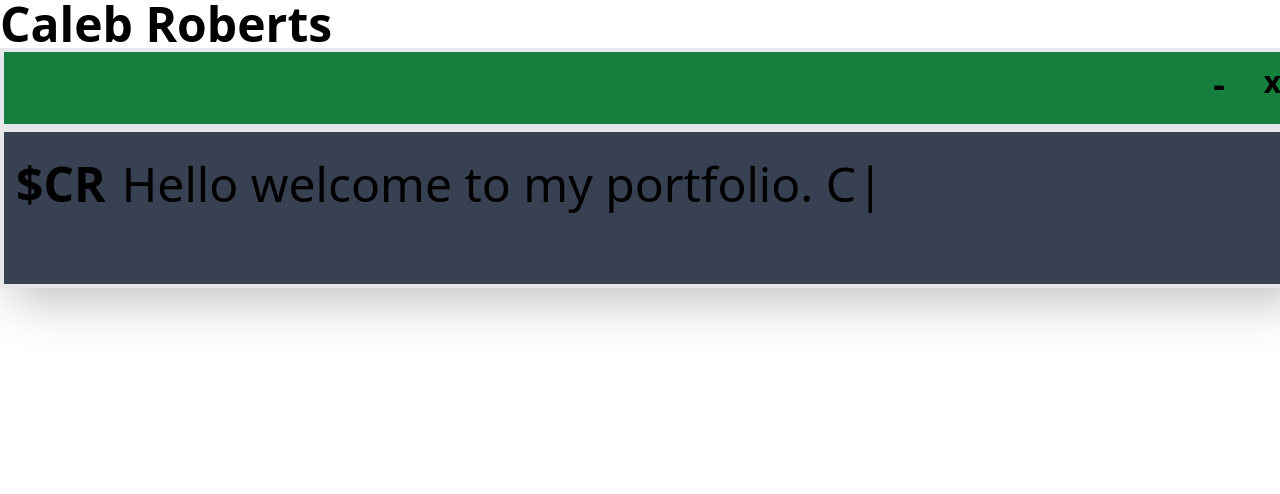
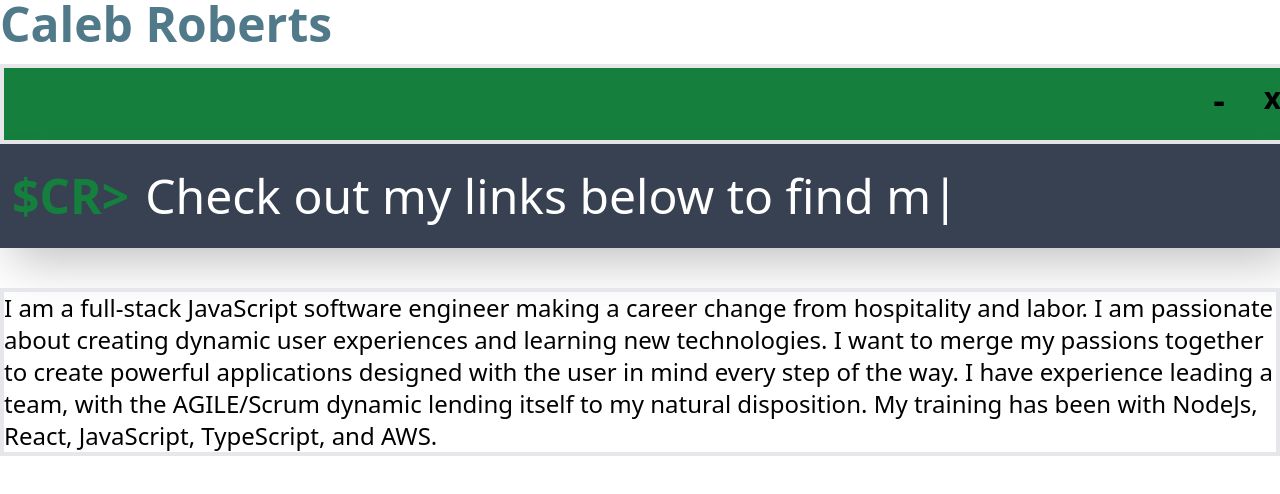
Before and after one commit to calebbbbs/portfolio, a React (Create React App) app in the folder frontend/: page / in a window 1280 px wide. Shown: the top 494 px of the page. Built offline with nearby package versions, Linux system fonts and the light colour scheme.

Commit message:
bio component init

```diff
--- a/frontend/src/App.js
+++ b/frontend/src/App.js
@@ -2,7 +2,7 @@ import Landing from './pages/Portfolio'
 function App() {
   return (
     <>
-      <div>
+      <div className=''>
         <Landing />
       </div>
     </>
--- /dev/null
+++ b/frontend/src/components/Bio.jsx
@@ -0,0 +1,9 @@
+function Bio() {
+  return (
+    <div className="box-content border-4 px-auto ">
+      <p className="text-left text-2xl">I am a full-stack JavaScript software engineer making a career change from hospitality and labor. I am passionate about creating dynamic user experiences and learning new technologies. I want to merge my passions together to create powerful applications designed with the user in mind every step of the way. I have experience leading a team, with the AGILE/Scrum dynamic lending itself to my natural disposition. My training has been with NodeJs, React, JavaScript, TypeScript, and AWS.</p>
+    </div>
+  )
+}
+
+export default Bio
--- a/frontend/src/components/Greeting.jsx
+++ b/frontend/src/components/Greeting.jsx
@@ -5,7 +5,7 @@ function Greeting() {
     <Typewriter
       onInit={(typewriter) => {
         typewriter
-          .typeString('Hello welcome to my portfolio. \n Check out my links below to find my github, socials and contact information!')
+          .typeString('Check out my links below to find my github, socials and contact information!')
           .start()
       }}
     />
--- a/frontend/src/pages/Portfolio.jsx
+++ b/frontend/src/pages/Portfolio.jsx
@@ -1,22 +1,22 @@
 import Greeting from '../components/Greeting'
 // import Enjoy from '../components/Enjoy'
+import Bio from '../components/Bio'
 
 function Landing() {
   return (
     <>
       <section className='heading justify-center'>
         <header className='container mx-auto'>
-          <p className='text-5xl font-extrabold'>
+          <p className='text-5xl font-bold text-cyan-900/75 overline mb-4'>
             Caleb Roberts
             {/* <span className='bg-clip-text text-transparent bg-gradient-to-r from-green-400 to-blue-500'>
 
             </span> */}
           </p>
-          {/* <h1 className='flex justify-center text-3xl'></h1> */}
         </header>
       </section>
-      <section>
-        <div className='container mx-auto grid justify-end box-content h-35 w-45 p-3 border-4 bg-green-700'>
+
+      <div className='container mx-auto grid justify-end box-content h-35 w-45 p-3 border-4 bg-green-700 '>
         <div className='top-right mb-2 grid justify-end content- grid-cols-3'>
           <div className='hover:bg-slate-500'>
             <span className='ml-6 h-6 w-6 text-4xl'>
@@ -31,30 +31,23 @@ function Landing() {
           <div className='hover:bg-red-700'>
             <span className=''>
               <button className='h-6 w-6 text-3xl hover:bg-red-700'>
-                  <strong>{' '}x</strong>
+                <strong>x</strong>
               </button>
             </span>
           </div>
         </div>
       </div>
-        <div className='container mx-auto box-content h-35 w-45 p-3 border-4 bg-gray-700 shadow-2xl'>
-          {/* <div class="top mb-2 flex">
-          <div class="h-3 w-3 bg-red-500 rounded-full"></div>
-          <div class="ml-2 h-3 w-3 bg-orange-300 rounded-full"></div>
-          <div class="ml-2 h-3 w-3 bg-green-500 rounded-full"></div>
-      </div> */}
+      <div className='container mx-auto box-content h-35 w-45 p-3 bg-gray-700 shadow-2xl drop-shadow-2x mb-10'>
         <div className='container mx-auto flex justify-left h-45 w-45 text-5xl'>
-            <p className='pt-4'>
-              <strong>$CR</strong>
+          <p className='pt-4 text-green-700'>
+            <strong>$CR{'>'}</strong>
           </p>
-            <span className='box-content h-45 w-45 p-4 '>
+          <span className='box-content h-45 w-45 p-4 text-white'>
             <Greeting />
-              <br />
-              {/* <Enjoy /> */}
           </span>
         </div>
       </div>
-      </section>
+
       {/* <div className='flex justify-center'>
           <p>
             I enjoy solving problems,
@@ -62,6 +55,7 @@ function Landing() {
             <br />I enjoy coding
           </p>
         </div> */}
+      <Bio />
     </>
   )
 }
```
Lines whose indentation alone changed are shown as unchanged.
